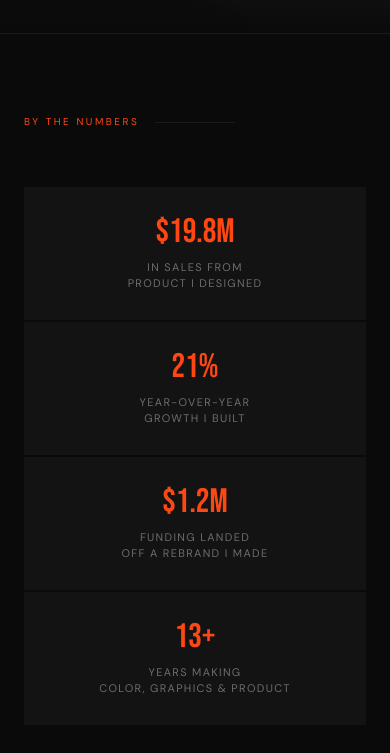
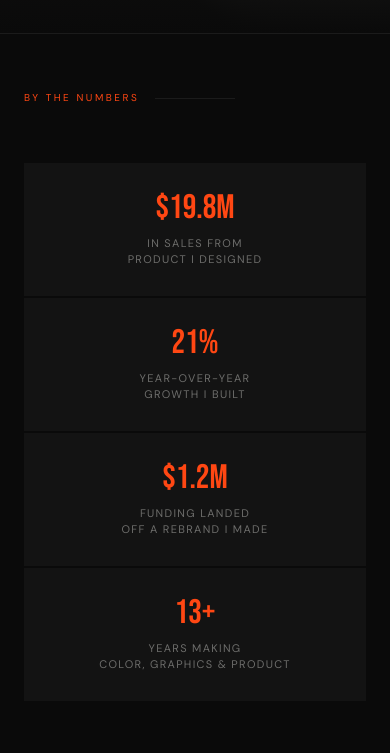
Before and after one commit to jensonnelson/justdoitjenson, a plain HTML site: page Deploy/index.html in a window 390 px wide. Shown: the part 811-1564 px from the top of the page. Drawn offline with Linux system fonts and the light colour scheme.

Commit message:
Update style.css
gjg to jdi

```diff
--- a/Deploy/style.css
+++ b/Deploy/style.css
@@ -71,7 +71,7 @@ nav {
 .nav-cta:hover { background: #e03e10 !important; opacity: 1 !important; }
 
 /* === SHARED SECTION === */
-section { padding: 120px 48px; border-top: 1px solid var(--rule); }
+section { padding: 84px 48px; border-top: 1px solid var(--rule); }
 
 .section-label {
   font-size: 10px;
@@ -174,6 +174,6 @@ footer nav a:hover { color: var(--white); opacity: 1; }
 @media (max-width: 600px) {
   nav { padding: 16px 24px; }
   .nav-links .nav-hide { display: none; }
-  section { padding: 80px 24px; }
+  section { padding: 56px 24px; }
   footer { padding: 32px 24px; flex-direction: column; gap: 16px; text-align: center; }
 }
```
